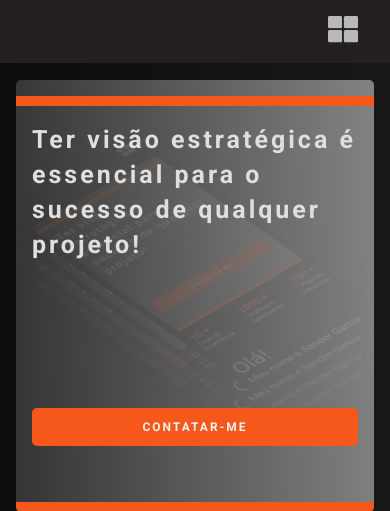
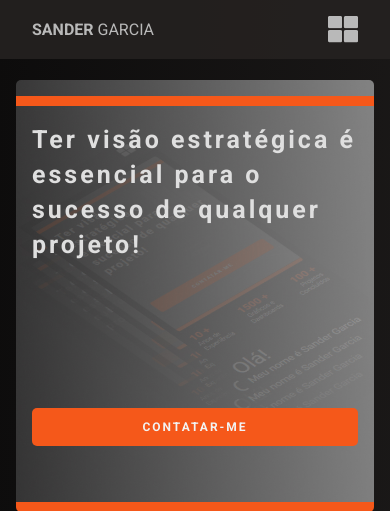
Before and after one commit to SanderGarcia/SanderGarcia.github.io, a PHP site: page / in a window 390 px wide. Shown: the top 511 px of the page. Run offline with PHP 8.4, Linux system fonts and the light colour scheme.

Commit message:
Atualização do header

```diff
--- a/index.html
+++ b/index.html
@@ -12,7 +12,11 @@
 
   <div class="container">
     <header>
-      <button id="menu"><img src="./assets/Table.png" alt="Ícone de tabela"></button>
+      <a class="logo" href="./">
+        <b>SANDER</b> GARCIA
+        <!-- <img src="./assets/LOGO SG.png" alt="Logo Sander Garcia"> -->
+      </a>
+      <button id="menu"><img src="./assets/Table.png" alt="Ícone de menu"></button>
     </header>
 
     <div class="container-flex">
--- a/style.css
+++ b/style.css
@@ -129,6 +129,8 @@ header {
   top: 0;
   left: 0;
   z-index: 1;
+  justify-content: space-between;
+  align-items: center;
 }
 
 header button {
@@ -143,6 +145,16 @@ header button:hover {
 
 header button img {
   display: block;
+}
+
+header .logo {
+  text-decoration: none;
+  color: var(--white1);
+}
+
+header .logo img {
+  width: 40px;
+  display: inline-block;
 }
 
 /****************************************/
@@ -752,7 +764,7 @@ header button img {
 
 @media screen and (max-width: 950px) {
   header {
-    display: block;
+    display: flex;
   }
 
   .sidebar {
```
